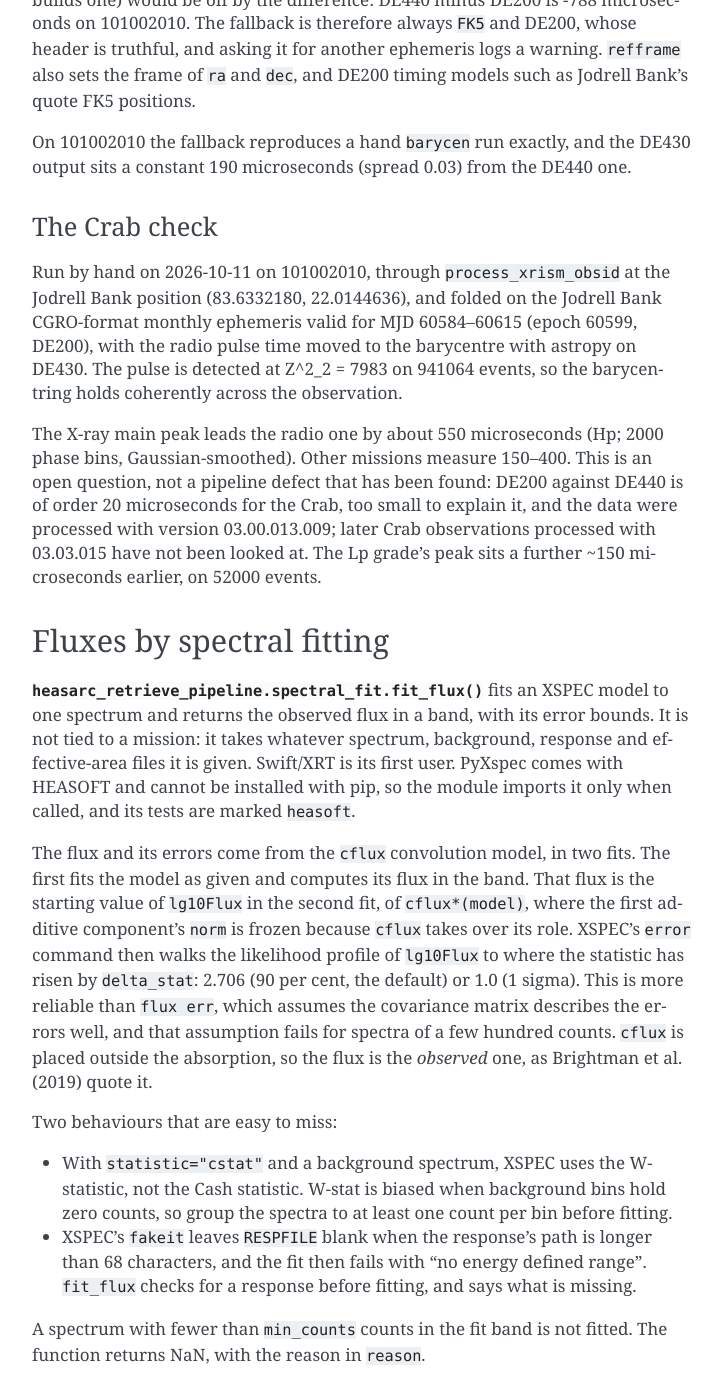
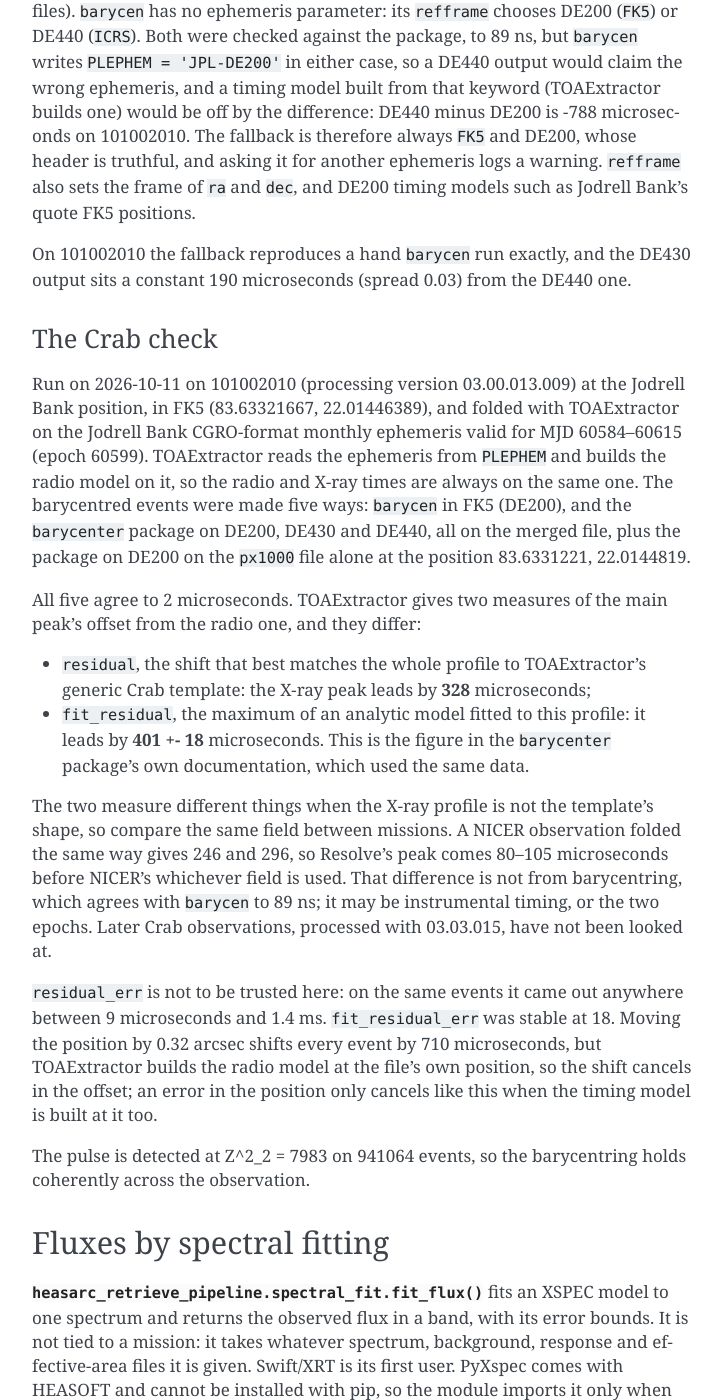
Before and after one commit to matteobachetti/heasarc_retrieve_pipeline, a Sphinx documentation site: the page built from docs/technical_details.rst, in a window 1280 px wide and 1400 px high, scrolled down 67692 px. Shown: the whole window, without its empty margins (388-1110 px from the left). Built offline with Sphinx 7.4.7, drawn with Linux system fonts in a browser that asks for light colours; the version number could not be read and is left out; some of the changed text lies outside the part shown.

Commit message:
Correct the XRISM Crab check: 328 or 401 us depending on the TOAExtractor field, and barycen's DE200 label

```diff
--- a/docs/technical_details.rst
+++ b/docs/technical_details.rst
@@ -2931,10 +2931,16 @@ timing. Xtend, the CCD camera, is not reduced: its frames are 4 s long, or 0.5 s
 
 Resolve is a 6x6 pixel array covering about 3 arcmin, with event times assigned to 5
 microseconds (``TIMEDEL``). As for NICER there is no source separation: everything on the
-array is in the event file. Pixel 12 is the calibration pixel, lit by its own 55Fe source
-and outside the sky aperture; the archive's cleaned files leave it out, and
-``resolve_screened_events`` drops it again in case one doesn't. The gate valve has been
-closed since launch (``GATEVALV = CLOSED``), which cuts the sensitivity below about 1.7 keV.
+array is in the event file. Choosing pixels would not help either: the mirror's
+half-power diameter is about 1.3 arcmin, against 30 arcsec pixels, so each source spreads
+over most of the array and a neighbour within an arcminute or two lands on the same
+pixels. A faint source's pulsed fraction is diluted by everything else in the field, and
+an energy band is the only cut that can improve it.
+
+Pixel 12 is the calibration pixel, lit by its own 55Fe source and outside the sky
+aperture; the archive's cleaned files leave it out, and ``resolve_screened_events`` drops
+it again in case one doesn't. The gate valve has been closed since launch
+(``GATEVALV = CLOSED``), which cuts the sensitivity below about 1.7 keV.
 
 What is downloaded
 ~~~~~~~~~~~~~~~~~~
@@ -2994,18 +3000,39 @@ sits a constant 190 microseconds (spread 0.03) from the DE440 one.
 The Crab check
 ~~~~~~~~~~~~~~
 
-Run by hand on 2026-10-11 on 101002010, through ``process_xrism_obsid`` at the Jodrell Bank
-position (83.6332180, 22.0144636), and folded on the Jodrell Bank CGRO-format monthly
-ephemeris valid for MJD 60584--60615 (epoch 60599, DE200), with the radio pulse time
-moved to the barycentre with astropy on DE430. The pulse is detected at Z^2_2 = 7983 on
-941064 events, so the barycentring holds coherently across the observation.
-
-The X-ray main peak leads the radio one by about 550 microseconds (Hp; 2000 phase bins,
-Gaussian-smoothed). Other missions measure 150--400. This is an open question, not a
-pipeline defect that has been found: DE200 against DE440 is of order 20 microseconds for
-the Crab, too small to explain it, and the data were processed with version 03.00.013.009;
-later Crab observations processed with 03.03.015 have not been looked at. The Lp grade's
-peak sits a further ~150 microseconds earlier, on 52000 events.
+Run on 2026-10-11 on 101002010 (processing version 03.00.013.009) at the Jodrell Bank
+position, in FK5 (83.63321667, 22.01446389), and folded with TOAExtractor on the Jodrell
+Bank CGRO-format monthly ephemeris valid for MJD 60584--60615 (epoch 60599). TOAExtractor
+reads the ephemeris from ``PLEPHEM`` and builds the radio model on it, so the radio and
+X-ray times are always on the same one. The barycentred events were made five ways:
+``barycen`` in FK5 (DE200), and the ``barycenter`` package on DE200, DE430 and DE440, all
+on the merged file, plus the package on DE200 on the ``px1000`` file alone at the
+position 83.6331221, 22.0144819.
+
+All five agree to 2 microseconds. TOAExtractor gives two measures of the main peak's
+offset from the radio one, and they differ:
+
+* ``residual``, the shift that best matches the whole profile to TOAExtractor's generic
+  Crab template: the X-ray peak leads by **328** microseconds;
+* ``fit_residual``, the maximum of an analytic model fitted to this profile: it leads by
+  **401 +- 18** microseconds. This is the figure in the ``barycenter`` package's own
+  documentation, which used the same data.
+
+The two measure different things when the X-ray profile is not the template's shape, so
+compare the same field between missions. A NICER observation folded the same way gives
+246 and 296, so Resolve's peak comes 80--105 microseconds before NICER's whichever field
+is used. That difference is not from barycentring, which agrees with ``barycen`` to
+89 ns; it may be instrumental timing, or the two epochs. Later Crab observations,
+processed with 03.03.015, have not been looked at.
+
+``residual_err`` is not to be trusted here: on the same events it came out anywhere
+between 9 microseconds and 1.4 ms. ``fit_residual_err`` was stable at 18. Moving the
+position by 0.32 arcsec shifts every event by 710 microseconds, but TOAExtractor builds
+the radio model at the file's own position, so the shift cancels in the offset; an error
+in the position only cancels like this when the timing model is built at it too.
+
+The pulse is detected at Z^2_2 = 7983 on 941064 events, so the barycentring holds
+coherently across the observation.
 
 Fluxes by spectral fitting
 --------------------------
```
